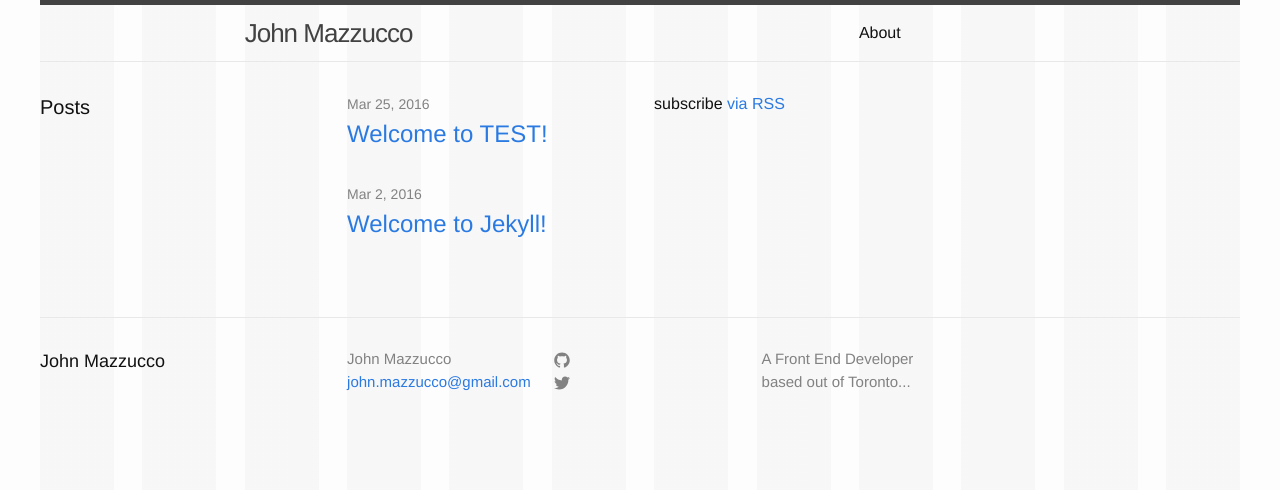
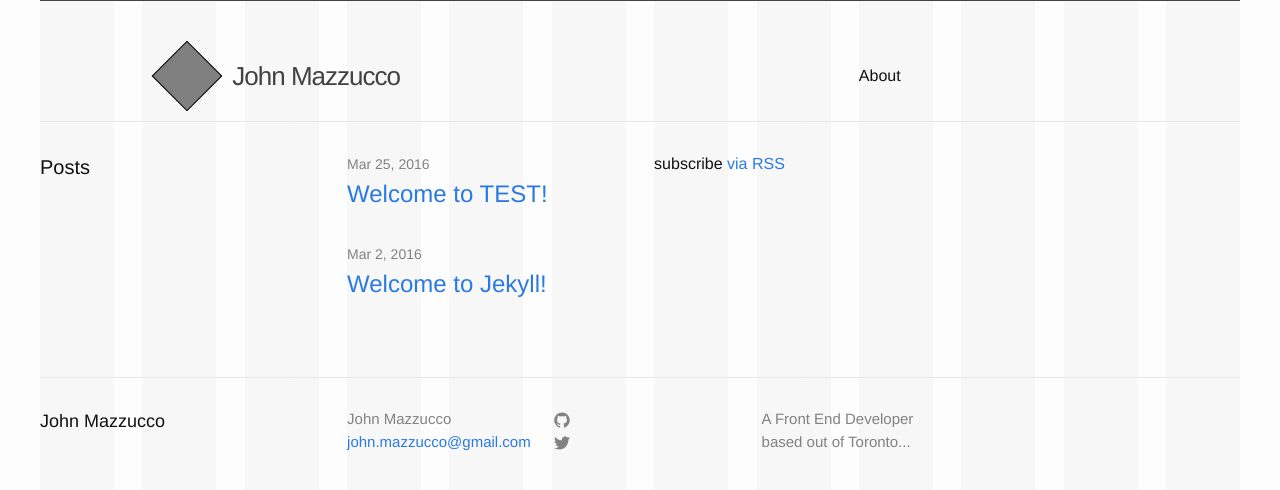
Before and after one commit to JMazzucco/Portfolio-Jekyll, a Jekyll site: the page built from index.html, in a window 1280 px wide. Shown: the top 490 px of the page. Built offline with Jekyll 4.4.1, drawn with Linux system fonts in a browser that asks for light colours.

Commit message:
Vertically center header elements with flexbox

```diff
--- a/_includes/header.html
+++ b/_includes/header.html
@@ -1,8 +1,8 @@
 <header class="site-header">
 
-  <div class="wrapper">
+  <div class="wrapper header-container">
 
-    <a class="site-title" href="{{ site.baseurl }}/">{{ site.title }}</a>
+    <a class="site-title" href="{{ site.baseurl }}/"><div id='logo'></div><span>{{ site.title }}</span</a>
 
     <nav class="site-nav">
       <a href="#" class="menu-icon">
--- a/_sass/_layout.scss
+++ b/_sass/_layout.scss
@@ -3,34 +3,60 @@
  */
 .site-header {
     @include outer-container;
-    border-top: 5px solid $grey-color-dark;
+    border-top: 1px solid $grey-color-dark;
     border-bottom: 1px solid $grey-color-light;
     min-height: 56px;
+    padding-top: 30px;
 
     // Positioning context for the mobile navigation icon
     position: relative;
+
+
+}
+
+.header-container {
+    display: flex;
+    align-items: center;
+}
+
+#logo {
+    display: inline-block;
+    width: 50px;
+    height: 50px;
+    border: 1px solid black;
+    margin: 20px;
+    background: grey;
+    transform: rotate(45deg);
 }
 
 .site-title {
-    @include span-columns(3);
-    @include shift(2);
+    @include span-columns(4);
+    @include shift(1);
     font-size: 26px;
     font-weight: 300;
     line-height: 56px;
     letter-spacing: -1px;
     margin-bottom: 0;
     float: left;
+    display: flex;
+    align-items: center;
 
     &,
     &:visited {
         color: $grey-color-dark;
     }
+
+    span {
+        display: inline-block;
+    }
 }
 
 .site-nav {
     @include span-columns(4);
+        @include shift(3);
     float: right;
     line-height: 56px;
+
 
     .menu-icon {
         display: none;
@@ -226,9 +252,6 @@
 }
 
 .post-title {
-
-    // @include span-columns(3);
-    //     @include shift(2);
     font-size: 42px;
     letter-spacing: -1px;
     line-height: 1;
@@ -239,9 +262,6 @@
 }
 
 .post-content {
-
-        // @include span-columns(3);
-        // @include shift(2);
     margin-bottom: $spacing-unit;
 
     h2 {
```
